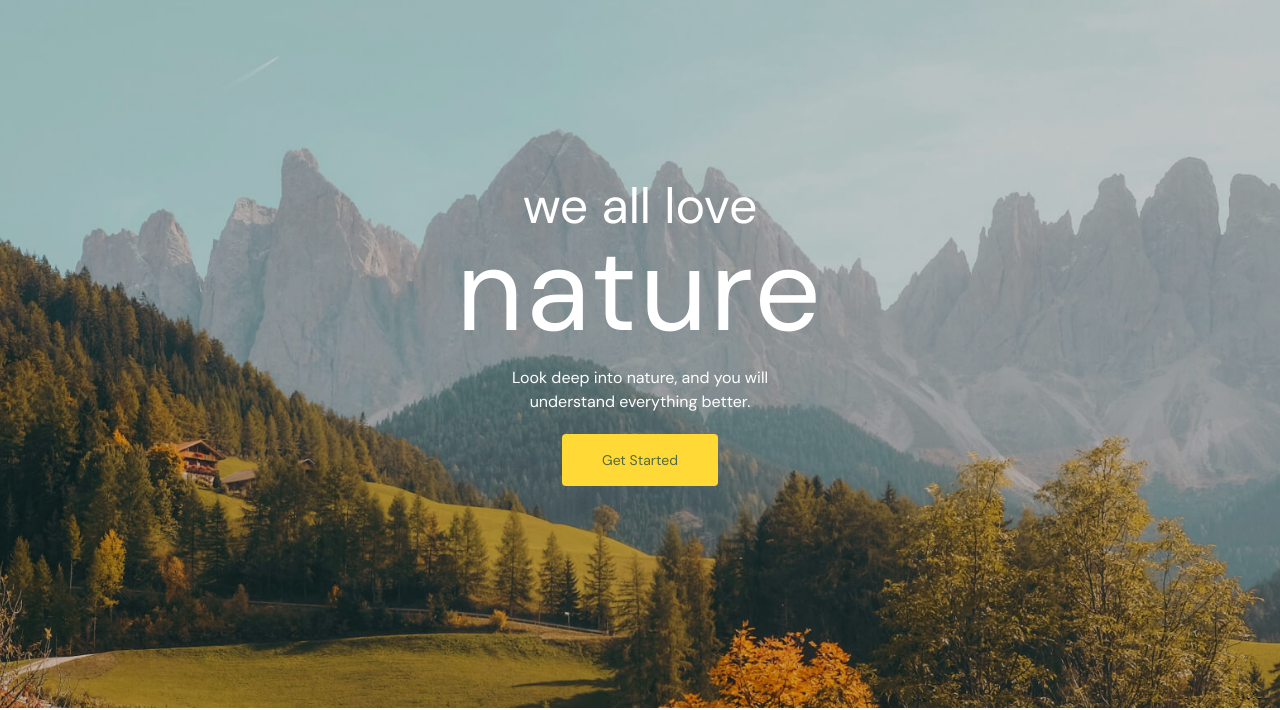
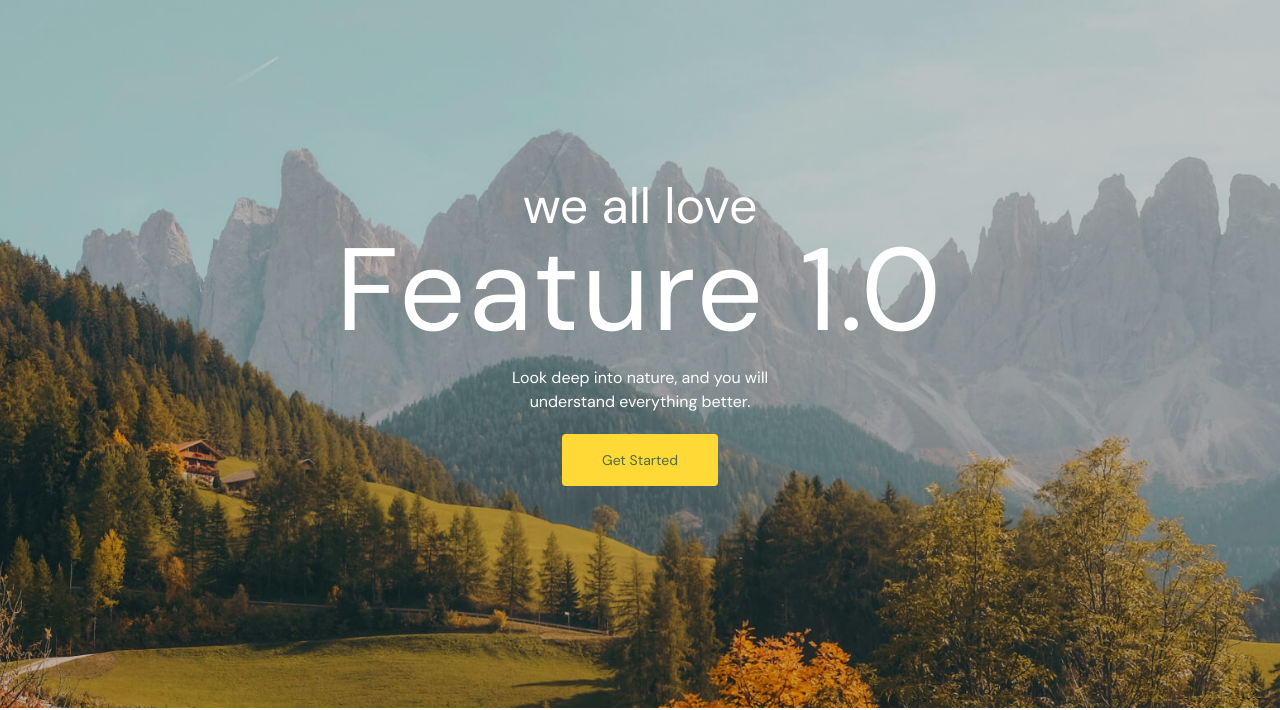
Before and after one commit to Abdullah132027/Local-Repository, a plain HTML site: page index.html in a window 1280 px wide. Shown: the part 92-802 px from the top of the page. Drawn offline with Linux system fonts and the light colour scheme; a web font is replaced by a local one.

Commit message:
Add features 1.0

```diff
--- a/index.html
+++ b/index.html
@@ -4,7 +4,7 @@
 <head>
     <meta charset="UTF-8">
     <meta name="viewport" content="width=device-width, initial-scale=1.0">
-    <title>Nature Love</title>
+    <title>Feature 1.0</title>
     <link rel="shortcut icon" href="img/foot-logo.svg" type="image/x-icon">
     <link rel="stylesheet" href="style.css">
 </head>
@@ -28,7 +28,7 @@
 
             <div class="main">
                 <h1>we all love</h1>
-                <h1>nature</h1>
+                <h1>Feature 1.0</h1>
                 <p>Look deep into nature, and you will <br>
                     understand everything better.</p>
 
```
